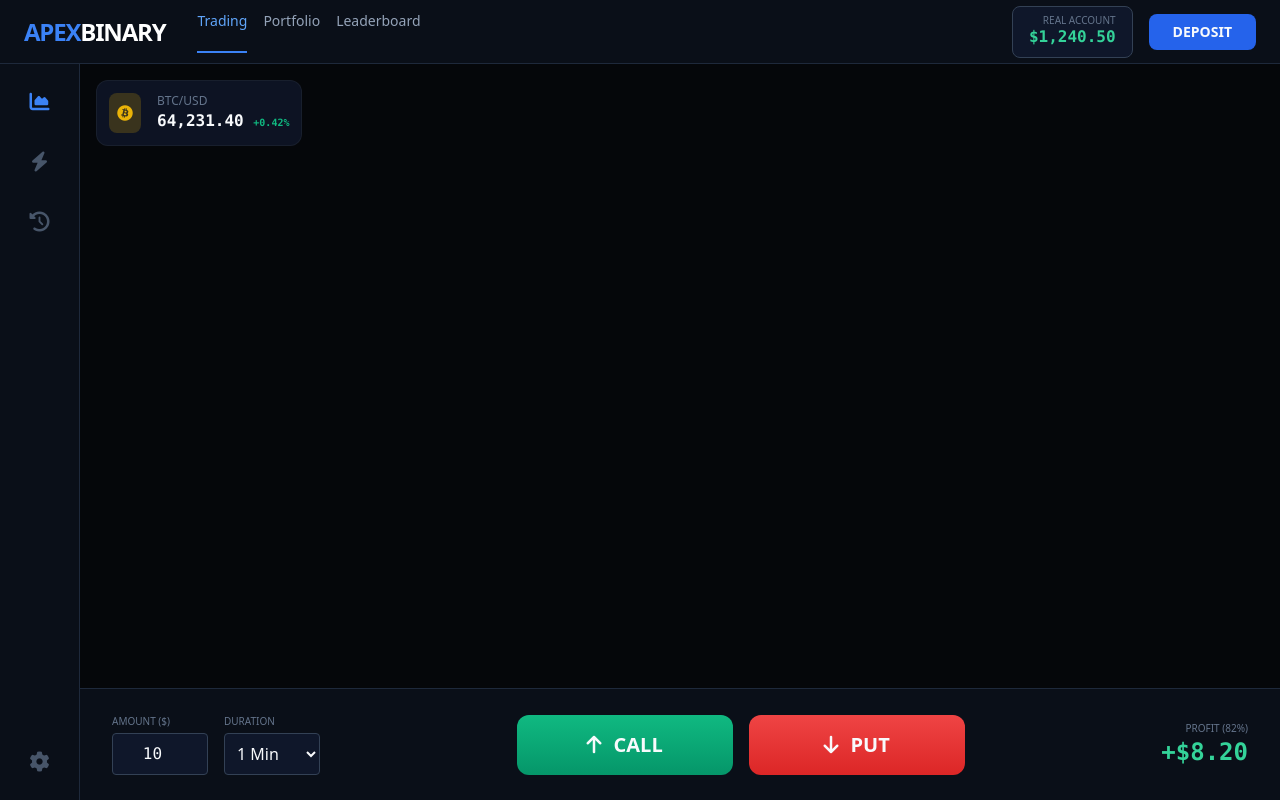
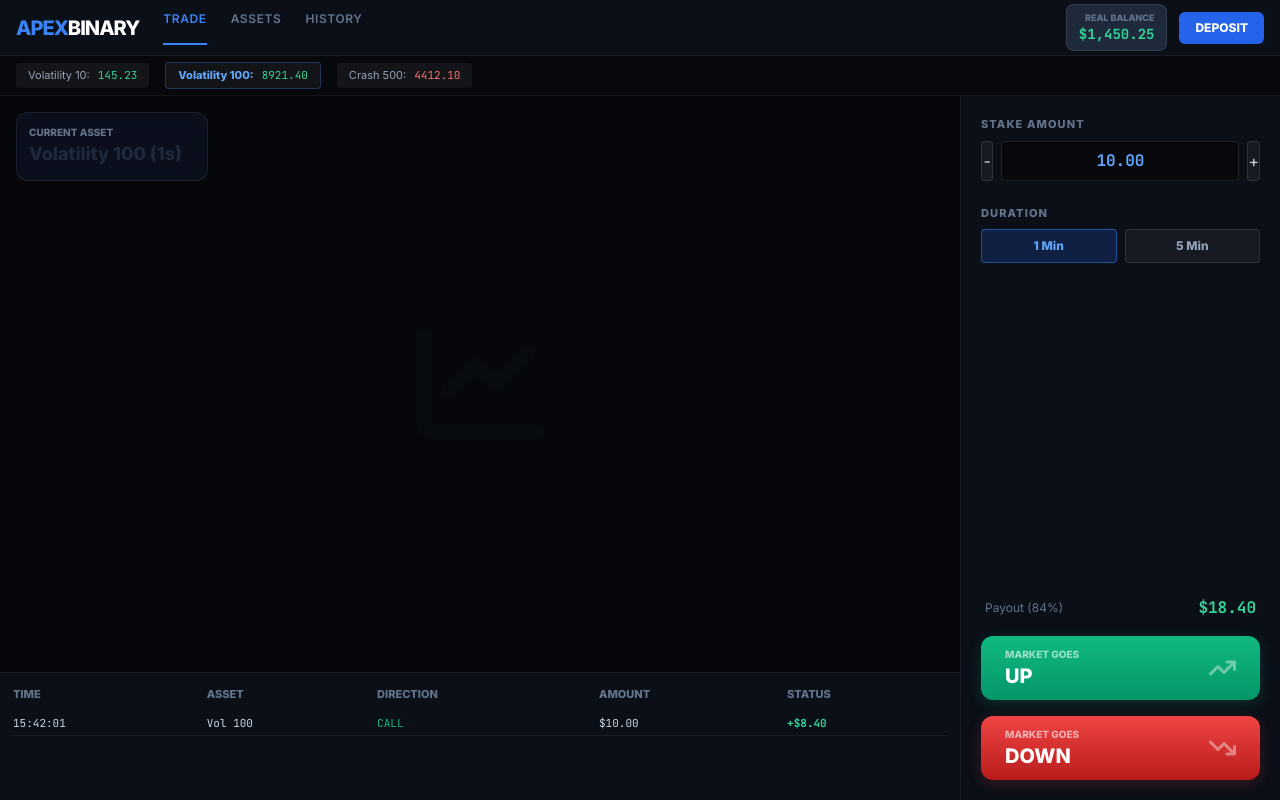
Before and after one commit to ruithafx254-sudo/Deriv-master, a plain HTML site: page index.html in a window 1280 px wide. Drawn offline with nearby package versions, Linux system fonts and the light colour scheme.

Commit message:
Update index.html

```diff
--- a/index.html
+++ b/index.html
@@ -3,86 +3,165 @@
 <head>
     <meta charset="UTF-8">
     <meta name="viewport" content="width=device-width, initial-scale=1.0">
-    <title>Apex Binary Terminal</title>
+    <title>Apex Binary | Pro Terminal</title>
     <script src="https://cdn.tailwindcss.com"></script>
     <link rel="stylesheet" href="https://cdnjs.cloudflare.com/ajax/libs/font-awesome/6.4.0/css/all.min.css">
     <style>
-        body { background-color: #05070a; color: #f8fafc; overflow: hidden; }
-        .glass-panel { background: rgba(15, 23, 42, 0.8); border: 1px solid rgba(255,255,255,0.05); }
-        .call-btn { background: linear-gradient(180deg, #10b981 0%, #059669 100%); }
-        .put-btn { background: linear-gradient(180deg, #ef4444 0%, #dc2626 100%); }
+        @import url('https://fonts.googleapis.com/css2?family=JetBrains+Mono:wght@400;700&family=Inter:wght@400;600;800&display=swap');
+
+        body {
+            background-color: #06080c;
+            color: #cbd5e1;
+            font-family: 'Inter', sans-serif;
+            margin: 0;
+            height: 100vh;
+            display: flex;
+            flex-direction: column;
+        }
+
+        .mono { font-family: 'JetBrains Mono', monospace; }
+
+        /* BetaBinary Glass Effect */
+        .glass-card {
+            background: rgba(15, 23, 42, 0.6);
+            backdrop-filter: blur(12px);
+            border: 1px solid rgba(255, 255, 255, 0.08);
+        }
+
+        .active-tab {
+            color: #3b82f6;
+            border-bottom: 2px solid #3b82f6;
+        }
+
+        /* Call/Put Button Styles from Screenshots */
+        .btn-call {
+            background: linear-gradient(180deg, #10b981 0%, #059669 100%);
+            box-shadow: 0 4px 15px rgba(16, 185, 129, 0.2);
+        }
+
+        .btn-put {
+            background: linear-gradient(180deg, #ef4444 0%, #b91c1c 100%);
+            box-shadow: 0 4px 15px rgba(239, 68, 68, 0.2);
+        }
+
+        .market-scroll::-webkit-scrollbar { display: none; }
     </style>
 </head>
-<body class="h-screen flex flex-col">
+<body>
 
-    <header class="h-16 border-b border-slate-800 flex items-center justify-between px-6 bg-[#0a0f18]">
-        <div class="flex items-center gap-8">
-            <span class="text-blue-500 font-black text-2xl tracking-tighter">APEX<span class="text-white">BINARY</span></span>
-            <div class="hidden md:flex gap-4 text-sm font-medium text-slate-400">
-                <span class="text-blue-400 border-b-2 border-blue-500 pb-5">Trading</span>
-                <span class="hover:text-white cursor-pointer transition">Portfolio</span>
-                <span class="hover:text-white cursor-pointer transition">Leaderboard</span>
-            </div>
+    <header class="h-14 border-b border-white/5 bg-[#0a0f18] flex items-center justify-between px-4">
+        <div class="flex items-center gap-6">
+            <div class="text-blue-500 font-black text-xl tracking-tighter uppercase">Apex<span class="text-white">Binary</span></div>
+            <nav class="hidden md:flex gap-6 text-xs font-semibold uppercase tracking-wider">
+                <a href="#" class="active-tab pb-4">Trade</a>
+                <a href="#" class="text-slate-500 hover:text-white pb-4">Assets</a>
+                <a href="#" class="text-slate-500 hover:text-white pb-4">History</a>
+            </nav>
         </div>
 
-        <div class="flex items-center gap-4">
-            <div class="bg-slate-900 px-4 py-2 rounded-lg border border-slate-700 flex flex-col items-end">
-                <span class="text-[10px] text-slate-500 leading-none">REAL ACCOUNT</span>
-                <span class="text-emerald-400 font-mono font-bold">$1,240.50</span>
+        <div class="flex items-center gap-3">
+            <div class="bg-[#1e293b] px-3 py-1.5 rounded-lg border border-white/10 flex flex-col items-end">
+                <span class="text-[9px] text-slate-500 font-bold uppercase">Real Balance</span>
+                <span class="text-emerald-400 mono text-sm font-bold">$1,450.25</span>
             </div>
-            <button class="bg-blue-600 hover:bg-blue-700 px-6 py-2 rounded-lg font-bold text-sm">DEPOSIT</button>
+            <button class="bg-blue-600 hover:bg-blue-700 text-white text-xs font-bold px-4 py-2 rounded-md transition">DEPOSIT</button>
         </div>
     </header>
 
+    <div class="h-10 bg-[#06080c] border-b border-white/5 flex items-center px-4 gap-4 overflow-x-auto market-scroll">
+        <div class="flex items-center gap-2 px-3 py-1 bg-white/5 rounded text-[11px] whitespace-nowrap">
+            <span class="text-slate-400">Volatility 10:</span>
+            <span class="text-emerald-400 mono">145.23</span>
+        </div>
+        <div class="flex items-center gap-2 px-3 py-1 bg-white/5 rounded text-[11px] whitespace-nowrap border border-blue-500/30">
+            <span class="text-blue-400 font-bold">Volatility 100:</span>
+            <span class="text-emerald-400 mono">8921.40</span>
+        </div>
+        <div class="flex items-center gap-2 px-3 py-1 bg-white/5 rounded text-[11px] whitespace-nowrap">
+            <span class="text-slate-400">Crash 500:</span>
+            <span class="text-red-400 mono">4412.10</span>
+        </div>
+    </div>
+
     <div class="flex-1 flex overflow-hidden">
-        <aside class="w-16 md:w-20 border-r border-slate-800 flex flex-col items-center py-6 gap-8 bg-[#0a0f18]">
-            <i class="fas fa-chart-area text-blue-500 text-xl cursor-pointer"></i>
-            <i class="fas fa-bolt text-slate-600 hover:text-white text-xl cursor-pointer"></i>
-            <i class="fas fa-history text-slate-600 hover:text-white text-xl cursor-pointer"></i>
-            <i class="fas fa-cog text-slate-600 hover:text-white text-xl cursor-pointer mt-auto"></i>
-        </aside>
 
-        <section class="flex-1 flex flex-col relative bg-[#05070a]">
-            <div class="flex-1 w-full bg-[#05070a] relative">
-                <div class="absolute top-4 left-4 glass-panel p-3 rounded-xl flex items-center gap-4">
-                    <div class="bg-yellow-500/20 p-2 rounded-lg"><i class="fab fa-bitcoin text-yellow-500"></i></div>
-                    <div>
-                        <p class="text-xs text-slate-500">BTC/USD</p>
-                        <p class="font-bold font-mono">64,231.40 <span class="text-emerald-500 text-[10px]">+0.42%</span></p>
+        <main class="flex-1 bg-[#05070a] relative flex flex-col">
+            <div class="flex-1 w-full flex items-center justify-center text-slate-800">
+                <i class="fas fa-chart-line text-9xl opacity-10"></i>
+                <div class="absolute inset-0 p-4">
+                    <div class="glass-card w-48 p-3 rounded-xl">
+                        <p class="text-[10px] text-slate-500 uppercase font-bold">Current Asset</p>
+                        <p class="text-lg font-black">Volatility 100 (1s)</p>
                     </div>
                 </div>
             </div>
 
-            <div class="h-28 border-t border-slate-800 bg-[#0a0f18] flex items-center justify-between px-8">
-                <div class="flex gap-4">
-                    <div class="flex flex-col">
-                        <label class="text-[10px] text-slate-500 mb-1 uppercase">Amount ($)</label>
-                        <input type="number" value="10" class="bg-slate-900 border border-slate-700 rounded p-2 w-24 text-center font-mono focus:border-blue-500 outline-none">
-                    </div>
-                    <div class="flex flex-col">
-                        <label class="text-[10px] text-slate-500 mb-1 uppercase">Duration</label>
-                        <select class="bg-slate-900 border border-slate-700 rounded p-2 w-24 outline-none">
-                            <option>1 Min</option>
-                            <option>5 Min</option>
-                        </select>
-                    </div>
+            <div class="h-32 bg-[#0a0f18] border-t border-white/5 p-3 overflow-y-auto">
+                <table class="w-full text-[11px] text-left">
+                    <thead class="text-slate-500 uppercase">
+                        <tr>
+                            <th class="pb-2">Time</th>
+                            <th class="pb-2">Asset</th>
+                            <th class="pb-2">Direction</th>
+                            <th class="pb-2">Amount</th>
+                            <th class="pb-2">Status</th>
+                        </tr>
+                    </thead>
+                    <tbody class="mono text-slate-300">
+                        <tr class="border-b border-white/5">
+                            <td class="py-1">15:42:01</td>
+                            <td>Vol 100</td>
+                            <td class="text-emerald-500">CALL</td>
+                            <td>$10.00</td>
+                            <td class="text-emerald-400 font-bold">+$8.40</td>
+                        </tr>
+                    </tbody>
+                </table>
+            </div>
+        </main>
+
+        <aside class="w-80 bg-[#0a0f18] border-l border-white/5 p-5 flex flex-col gap-6">
+
+            <div class="flex flex-col gap-2">
+                <label class="text-[11px] font-bold text-slate-500 uppercase tracking-widest">Stake Amount</label>
+                <div class="flex items-center gap-2">
+                    <button class="bg-white/5 hover:bg-white/10 w-10 h-10 rounded border border-white/10">-</button>
+                    <input type="text" value="10.00" class="flex-1 bg-[#06080c] border border-white/10 rounded h-10 text-center mono font-bold text-blue-400 focus:border-blue-500 outline-none">
+                    <button class="bg-white/5 hover:bg-white/10 w-10 h-10 rounded border border-white/10">+</button>
+                </div>
+            </div>
+
+            <div class="flex flex-col gap-2">
+                <label class="text-[11px] font-bold text-slate-500 uppercase tracking-widest">Duration</label>
+                <div class="grid grid-cols-2 gap-2">
+                    <button class="bg-blue-600/20 border border-blue-500/50 text-blue-400 py-2 rounded text-xs font-bold">1 Min</button>
+                    <button class="bg-white/5 border border-white/10 text-slate-400 py-2 rounded text-xs font-bold">5 Min</button>
+                </div>
+            </div>
+
+            <div class="mt-auto flex flex-col gap-4">
+                <div class="flex justify-between items-center px-1">
+                    <span class="text-xs text-slate-500">Payout (84%)</span>
+                    <span class="text-emerald-400 font-bold mono">$18.40</span>
                 </div>
 
-                <div class="flex-1 max-w-md mx-8 flex gap-4">
-                    <button class="call-btn flex-1 py-4 rounded-xl font-black text-xl flex items-center justify-center gap-3 hover:scale-[1.02] transition active:scale-95">
-                        <i class="fas fa-arrow-up"></i> CALL
-                    </button>
-                    <button class="put-btn flex-1 py-4 rounded-xl font-black text-xl flex items-center justify-center gap-3 hover:scale-[1.02] transition active:scale-95">
-                        <i class="fas fa-arrow-down"></i> PUT
-                    </button>
-                </div>
+                <button class="btn-call h-16 rounded-xl flex items-center justify-between px-6 group active:scale-95 transition">
+                    <span class="flex flex-col items-start">
+                        <span class="text-[10px] text-white/60 font-bold uppercase">Market Goes</span>
+                        <span class="text-xl font-black text-white">UP</span>
+                    </span>
+                    <i class="fas fa-arrow-trend-up text-2xl text-white/40 group-hover:text-white transition"></i>
+                </button>
 
-                <div class="hidden lg:block text-right">
-                    <p class="text-[10px] text-slate-500 uppercase">Profit (82%)</p>
-                    <p class="text-2xl font-bold text-emerald-400 font-mono">+$8.20</p>
-                </div>
+                <button class="btn-put h-16 rounded-xl flex items-center justify-between px-6 group active:scale-95 transition">
+                    <span class="flex flex-col items-start">
+                        <span class="text-[10px] text-white/60 font-bold uppercase">Market Goes</span>
+                        <span class="text-xl font-black text-white">DOWN</span>
+                    </span>
+                    <i class="fas fa-arrow-trend-down text-2xl text-white/40 group-hover:text-white transition"></i>
+                </button>
             </div>
-        </section>
+        </aside>
     </div>
 
 </body>
```
